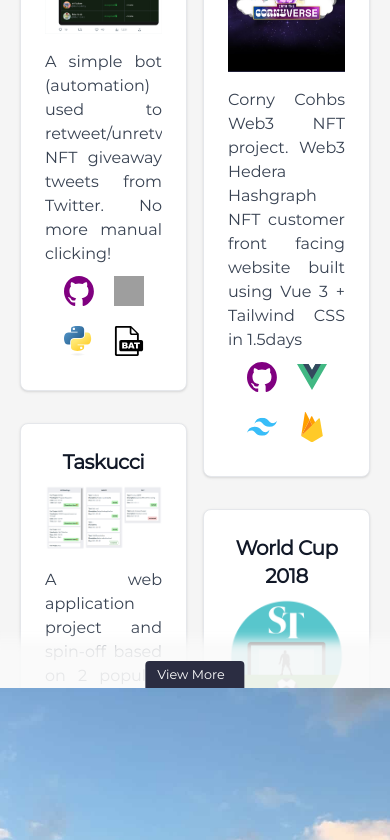
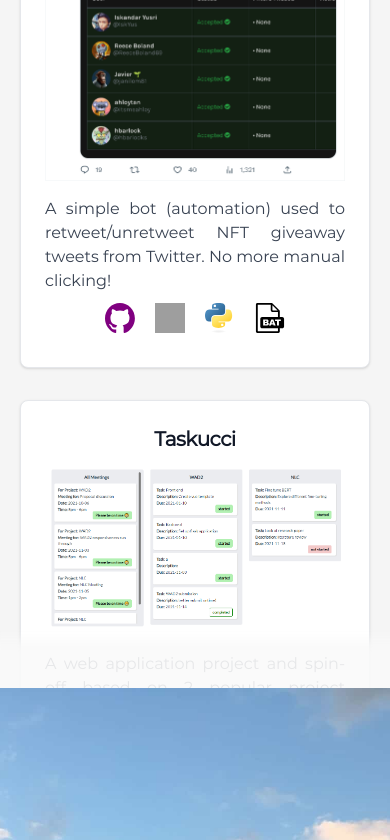
Before and after one commit to ahloytan/portfolio-react, a React (Vite) app: page / in a window 390 px wide. Shown: the part 1156-1996 px from the top of the page. Built offline with nearby package versions, Linux system fonts and the light colour scheme; grey boxes are pictures that could not be loaded.

Commit message:
portfolio view on different portsizes

```diff
--- a/src/pages/Portfolio.jsx
+++ b/src/pages/Portfolio.jsx
@@ -1,11 +1,12 @@
-import React, { useState } from 'react';
+import React, { useEffect, useState } from 'react';
 import { useSelector } from 'react-redux';
+import { isMobile } from '../mixins/helper.jsx';
 
 const Portfolio = () => {
+
   const isDarkMode = useSelector((state) => state.app.isDarkMode);
   const font = isDarkMode ? 'text-white' : 'text-black';
   const bg = isDarkMode ? 'bg-dark' : 'bg-light';
-
   const pfDir = 'assets/carousel/';
   const linkDir = 'https://';
   const straitsTimes = 'graphics.straitstimes.com/STI/STIMEDIA/Interactives/';
@@ -25,7 +26,7 @@ const Portfolio = () => {
     {
       title: 'Taskucci',
       link: `github.com/karissekjw/wad2-G8T1-frontend`,
-      desc: 'A web application project and spin-off based on 2 popular project management tool, Jira & Trello. Integrated with slack!',
+      desc: 'A web application project and spin-off based on 2 popular project management tool, Jira & Trello. Integrated with Slack!',
       img: 'taskucci',
       icons: [
         { icon: 'vue', link: `github.com/karissekjw/wad2-G8T1-frontend` },
@@ -192,11 +193,20 @@ const Portfolio = () => {
     }
   ];
 
+  useEffect(() => {
+    const portfolioDiv = document.getElementById('portfolio');
+
+    if (isMobile) portfolioDiv.style.overflowY = 'scroll';
+    isDarkMode ? portfolioDiv.classList.add('dark-shadow') : portfolioDiv.classList.remove('dark-shadow');
+  }, [isMobile, isDarkMode])
+
+
   const [expanded, setExpanded] = useState(false);
   const expandPortfolio = () => {
     setExpanded(true);
     const portfolioDiv = document.getElementById('portfolio');
-    portfolioDiv.style.height = '2350px';
+    portfolioDiv.style.height = window.innerWidth <= 1000 ? '4400px' : window.innerWidth <= 1280 ? '3250px': '2350px';
+    portfolioDiv.classList.add('expanded');
   };
 
   const doLoop = projects.map((project, index) => (
@@ -226,10 +236,10 @@ const Portfolio = () => {
     <div id="portfolio" className={`portfolio ${font} ${bg}`}>
       <span className="pageTitle">PORTFOLIO</span>
       <p className="text-sm md:text-base">Click on the images to find out more!</p>
-      <div id="theColumn" className="columns-2 md:columns-3 xl:columns-4 mt-6">
+      <div id="theColumn" className="columns-1 sm:columns-2 lg:columns-3 xl:columns-4 mt-6">
         {doLoop}
       </div>
-      {!expanded && <div id="viewMore" onClick={expandPortfolio}>View More</div>}
+      {!isMobile && !expanded && <div id="viewMore" onClick={expandPortfolio}>View More</div>}
     </div>
   );
 };
--- a/src/styles/scss/_layout.scss
+++ b/src/styles/scss/_layout.scss
@@ -273,6 +273,14 @@
     box-shadow: inset 0px -4rem 12px -1rem rgba(250, 250, 250, 0.9);
     pointer-events: none;
     transition: all ease-in .5s;
+  }
+
+  &.dark-shadow:before {
+    box-shadow: inset 0px -4rem 12px -1rem rgba(43, 43, 43, 0.9);
+  }
+
+  &.expanded:before {
+    height: 0;
   }
 
   #viewMore {
```
